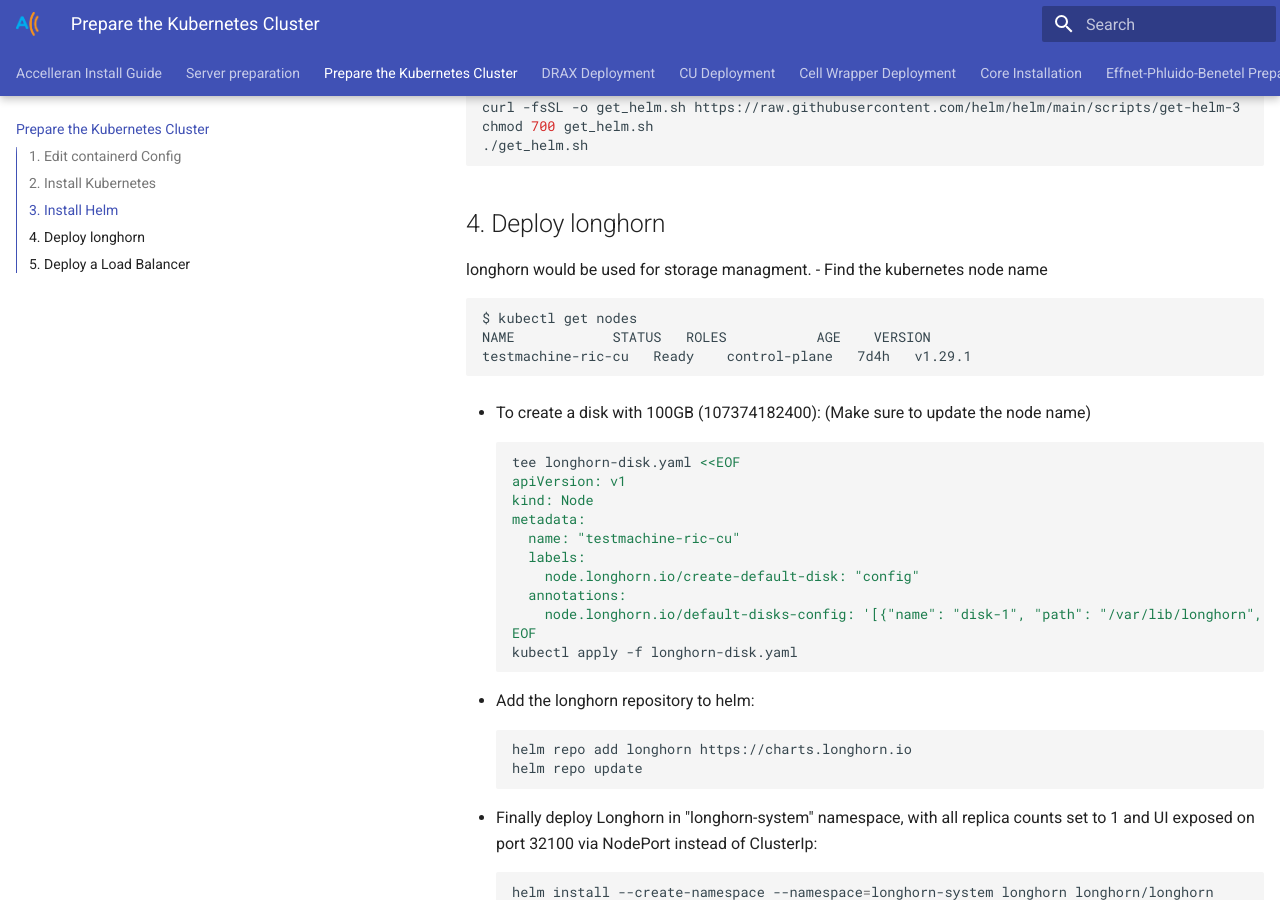
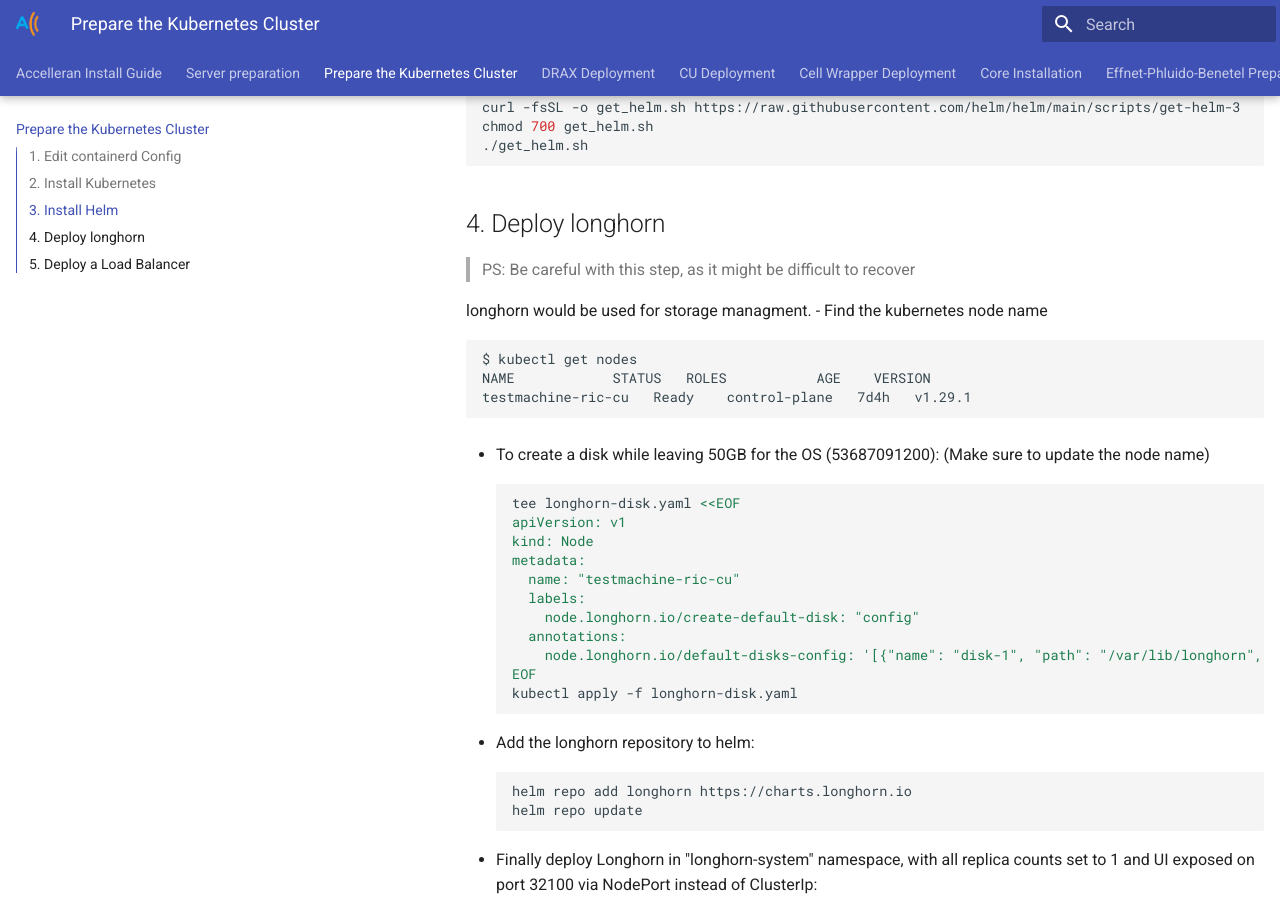
Before and after one commit to accelleran/drax-docs, an MkDocs documentation site: the page built from docs/kubernetes_ng-install/index.md, in a window 1280 px wide and 900 px high, scrolled down 1353 px. Built offline with MkDocs 1.6.1 and Material for MkDocs 9.7.7, drawn with Linux system fonts in a browser that asks for light colours; the version menu is left out.

Commit message:
changes to longhorn

````diff
--- a/docs/kubernetes_ng-install/index.md
+++ b/docs/kubernetes_ng-install/index.md
@@ -63,6 +63,8 @@ chmod 700 get_helm.sh
 
 ## 4. Deploy longhorn
 
+> PS: Be careful with this step, as it might be difficult to recover
+
 longhorn would be used for storage managment.
 - Find the kubernetes node name
 ```bash
@@ -71,7 +73,7 @@ NAME            STATUS   ROLES           AGE    VERSION
 testmachine-ric-cu   Ready    control-plane   7d4h   v1.29.1
 ```
 
-- To create a disk with 100GB (107374182400): (Make sure to update the node name)
+- To create a disk while leaving 50GB for the OS (53687091200): (Make sure to update the node name)
 ```bash
 tee longhorn-disk.yaml <<EOF
 apiVersion: v1
@@ -81,7 +83,7 @@ metadata:
   labels:
     node.longhorn.io/create-default-disk: "config"
   annotations:
-    node.longhorn.io/default-disks-config: '[{"name": "disk-1", "path": "/var/lib/longhorn", "allowScheduling": true, "storageReserved": 107374182400, "tags": []}]'
+    node.longhorn.io/default-disks-config: '[{"name": "disk-1", "path": "/var/lib/longhorn", "allowScheduling": true, "storageReserved": 53687091200, "tags": []}]'
 EOF
 kubectl apply -f longhorn-disk.yaml
 ```
````
